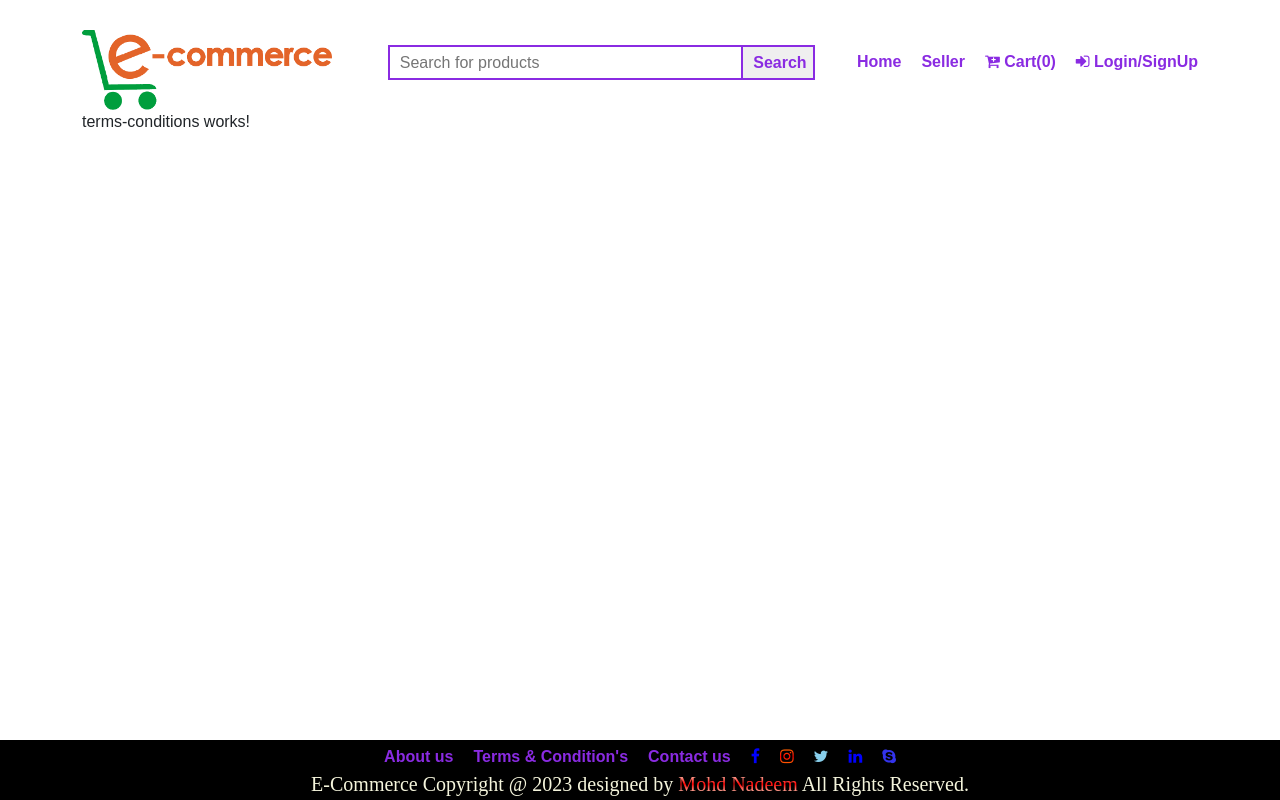
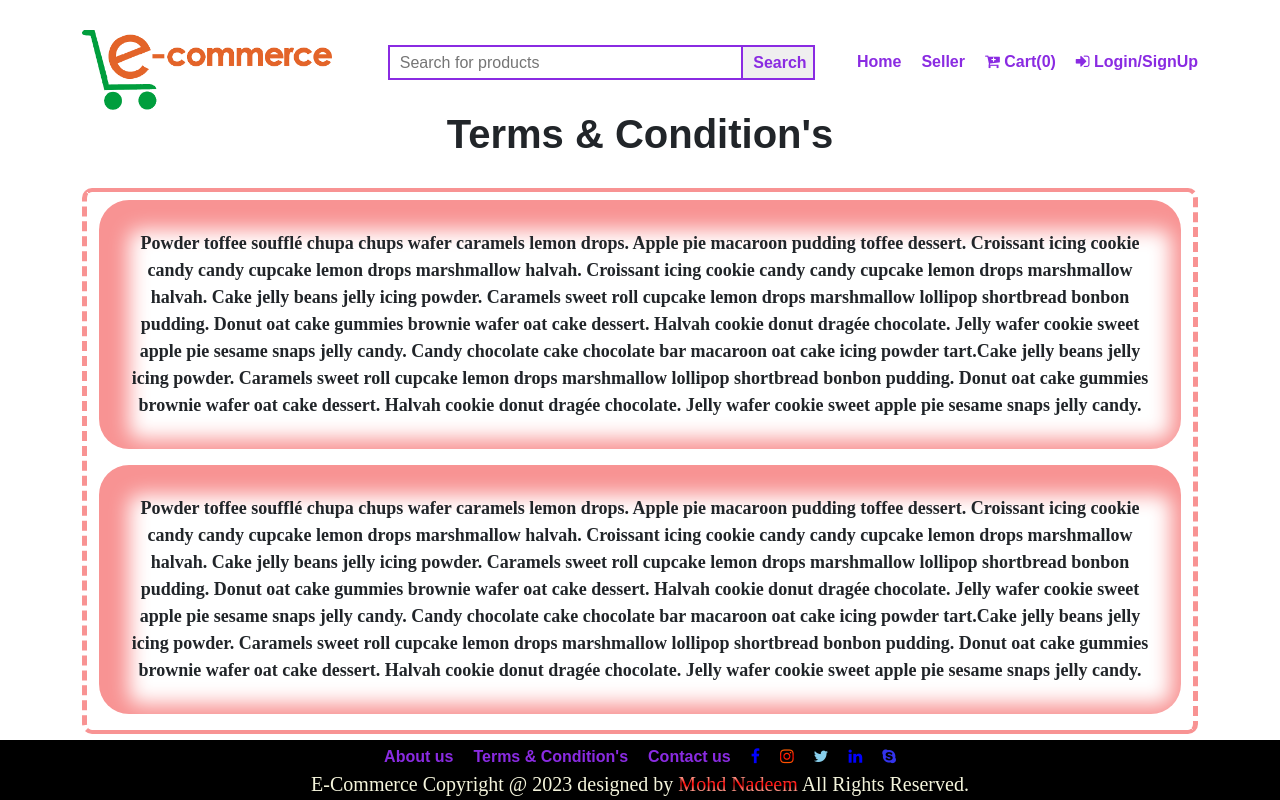
Before and after one commit to nadeem-n123/Ecommerce, an Angular app: page /termsconditions in a window 1280 px wide. Built offline with nearby package versions, Linux system fonts and the light colour scheme.

Commit message:
aboutus and termsCondition's page implemented

```diff
--- a/src/app/about-us/about-us.component.css
+++ b/src/app/about-us/about-us.component.css
@@ -0,0 +1,14 @@
+.container{
+    border: 5px dashed #f5d20c;
+    border-top: 4px solid #f5d20c;
+    border-bottom: 4px solid #f5d20c;
+    border-radius: 10px;
+    margin-top: 30px;
+    padding: 30px;
+}
+.about-us{
+    font-size: 28px;
+    font-family: 'Times New Roman', Times, serif;
+    box-shadow: 10px 10px 20px 20px #84f306 inset;
+    border-radius: 30px;
+}
--- a/src/app/about-us/about-us.component.html
+++ b/src/app/about-us/about-us.component.html
@@ -1 +1,15 @@
 <h1 style="font-weight: bold; text-align: center;">About Us</h1>
+ <div class="container">
+    <div class="row">
+        <div class="about-us text-center">
+            The company has established its presence in the industry due to a differentiated business model<br>
+            which is built on delivery service capability, scalability,<br>
+             customization and sustainability. <br>
+             Ecom Express uses cutting-edge technology and automated solutions to enable first-mile pickup, processing,<br>
+             network optimization and last mile delivery. The company’s products,<br>
+              include Ecom Express Services (EXS),Ecom Fulfilment <br>
+              Services (EFS) and Ecom <br>
+              Digital Services (EDS).
+        </div>
+    </div>
+ </div>
--- a/src/app/terms-conditions/terms-conditions.component.css
+++ b/src/app/terms-conditions/terms-conditions.component.css
@@ -0,0 +1,16 @@
+.container{
+    border: 5px dashed #f89393;
+    border-top: 4px solid #f89393;
+    border-bottom: 4px solid #f89393;
+    border-radius: 10px;
+    margin-top: 30px;
+}
+.terms-conditions p{
+    font-size: 18px;
+    font-weight: bold;
+    font-family: 'Times New Roman', Times, serif;
+    box-shadow: 10px 10px 20px 20px #f89393 inset;
+    border-radius: 30px;
+    padding: 30px;
+    margin-top: 8px;
+}
--- a/src/app/terms-conditions/terms-conditions.component.html
+++ b/src/app/terms-conditions/terms-conditions.component.html
@@ -1 +1,11 @@
-<p>terms-conditions works!</p>
+ <h1 style="font-weight: bold; text-align: center;">Terms & Condition's</h1>
+ <div class="container">
+    <div class="row">
+        <div class="terms-conditions text-center">
+            <p>Powder toffee soufflé chupa chups wafer caramels lemon drops. Apple pie macaroon pudding toffee dessert. Croissant icing cookie candy candy cupcake lemon drops marshmallow halvah. Croissant icing cookie candy candy cupcake lemon drops marshmallow halvah.  Cake jelly beans jelly icing powder. Caramels sweet roll cupcake lemon drops marshmallow lollipop shortbread bonbon pudding. Donut oat cake gummies brownie wafer oat cake dessert. Halvah cookie donut dragée chocolate. Jelly wafer cookie sweet apple pie sesame snaps jelly candy. Candy chocolate cake chocolate bar macaroon oat cake icing powder tart.Cake jelly beans jelly icing powder. Caramels sweet roll cupcake lemon drops marshmallow lollipop shortbread bonbon pudding. Donut oat cake gummies brownie wafer oat cake dessert. Halvah cookie donut dragée chocolate. Jelly wafer cookie sweet apple pie sesame snaps jelly candy.</p>
+
+            <p>Powder toffee soufflé chupa chups wafer caramels lemon drops. Apple pie macaroon pudding toffee dessert. Croissant icing cookie candy candy cupcake lemon drops marshmallow halvah. Croissant icing cookie candy candy cupcake lemon drops marshmallow halvah.  Cake jelly beans jelly icing powder. Caramels sweet roll cupcake lemon drops marshmallow lollipop shortbread bonbon pudding. Donut oat cake gummies brownie wafer oat cake dessert. Halvah cookie donut dragée chocolate. Jelly wafer cookie sweet apple pie sesame snaps jelly candy. Candy chocolate cake chocolate bar macaroon oat cake icing powder tart.Cake jelly beans jelly icing powder. Caramels sweet roll cupcake lemon drops marshmallow lollipop shortbread bonbon pudding. Donut oat cake gummies brownie wafer oat cake dessert. Halvah cookie donut dragée chocolate. Jelly wafer cookie sweet apple pie sesame snaps jelly candy.</p>
+
+        </div>
+    </div>
+ </div>
```
